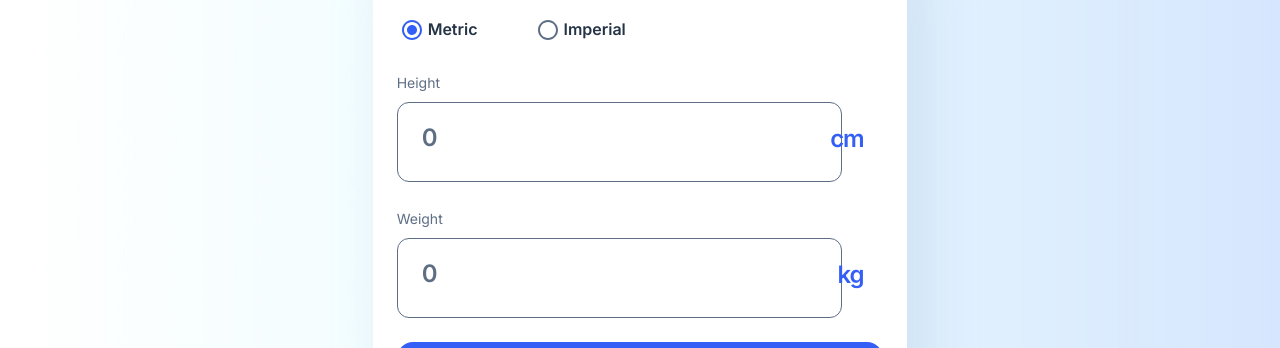
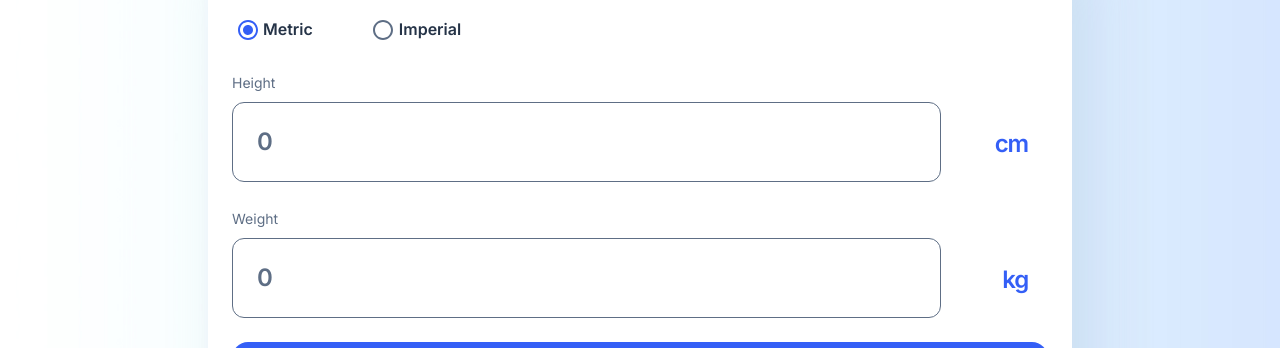
Before and after one commit to Idiru/bmi-calculator, a React (Vite) app: page / in a window 1280 px wide. Shown: the part 604-952 px from the top of the page. Built offline with nearby package versions, Linux system fonts and the light colour scheme.

Commit message:
Calculator in progress

```diff
--- a/src/App.css
+++ b/src/App.css
@@ -98,7 +98,16 @@ input {
   margin-top: 8px;
   height: 30px;
   width: 80%;
+}
 
+input[type="text"] {
+  color: #253347;
+  font-family: "Inter";
+  font-size: 24px;
+  font-style: normal;
+  font-weight: 600;
+  line-height: 29px; /* 120.833% */
+  letter-spacing: -1.2px;
 }
 
 input::placeholder {
@@ -109,9 +118,7 @@ input::placeholder {
   font-weight: 600;
   line-height: 29px; /* 120.833% */
   letter-spacing: -1.2px;
-
 }
-
 
 .unit {
   color: #345ff6;
@@ -126,6 +133,7 @@ input::placeholder {
 .input-container {
   position: relative;
   display: inline-block;
+  width: 100%;
 }
 
 .input-container input {
@@ -135,10 +143,27 @@ input::placeholder {
 .input-container .unit {
   position: absolute;
   right: 20px; /* Positionner l'unité à droite */
-  top: 50%;
+  top: 54%;
   transform: translateY(-50%);
   pointer-events: none; /* Empêche les interactions avec le texte de l'unité */
   color: #345ff6; /* Couleur du texte de l'unité */
+}
+
+.input-left {
+  margin-right: 24px;
+}
+
+.unit-left {
+  left: 30% !important;
+}
+
+.input-container-2nd {
+  padding-bottom: 24px;
+}
+
+.imperial-container-inputs {
+  display: flex;
+  width: 100%;
 }
 
 .welcome-card {
@@ -169,5 +194,14 @@ input::placeholder {
   font-weight: 400;
   line-height: 150%; /* 21px */
   text-align: left;
+}
 
+.bmi {
+  color: var(--colors-white, #fff);
+  font-family: Inter;
+  font-size: 48px;
+  font-style: normal;
+  font-weight: 600;
+  line-height: 110%; /* 52.8px */
+  letter-spacing: -2.4px;
 }
--- a/src/components/Calculator.tsx
+++ b/src/components/Calculator.tsx
@@ -1,13 +1,58 @@
+import React from 'react';
 import Radio from '@mui/material/Radio';
-import React from 'react';
 
 export default function Calculator() {
+    const [selectedValue, setSelectedValue] = React.useState('a');
+    const [height, setHeight] = React.useState("");
+    const [weight, setWeight] = React.useState("");
+    const [bmi, setBmi] = React.useState(null);
+    const [idealWeightRange, setIdealWeightRange] = React.useState(null);
 
-    const [selectedValue, setSelectedValue] = React.useState('a');
 
     const handleChange = (event) => {
         setSelectedValue(event.target.value);
     };
+
+    const handleHeightChange = (event) => {
+        const value = event.target.value.replace(/[^0-9]/g, '');
+        setHeight(value);
+    };
+
+    const handleWeightChange = (event) => {
+        const value = event.target.value.replace(/[^0-9]/g, ''); // Permet uniquement les chiffres
+        setWeight(value);
+    };
+
+    const handleFocus = (event) => {
+        if (event.target.value === '0') {
+            event.target.value = '';
+        }
+    };
+
+    const calculateBMI = () => {
+        if (selectedValue === "a") {
+            const heightInMeters = height / 100;
+            const result = (weight / (heightInMeters * heightInMeters)).toFixed(2);
+            setBmi(result);
+
+            const minWeight = 18.5 * (heightInMeters ** 2);
+            const maxWeight = 24.9 * (heightInMeters ** 2);
+            setIdealWeightRange(`${minWeight.toFixed(1)} kg - ${maxWeight.toFixed(1)} kg`);
+
+        } else if (selectedValue === "b" && height && weight) {
+            // Calcul pour le système impérial
+            const [feet, inches] = height.split("'").map(Number);
+            const totalInches = feet * 12 + inches;
+            const heightInMeters = totalInches * 0.0254;
+            const weightInKg = weight * 0.453592;
+            const result = (weightInKg / (heightInMeters * heightInMeters)).toFixed(2);
+            setBmi(result);
+        }
+    };
+
+    React.useEffect(() => {
+        calculateBMI();
+    }, [height, weight, selectedValue]);
 
     return (
         <div className="container-calculator">
@@ -23,7 +68,7 @@ export default function Calculator() {
                         sx={{
                             width: "31px",
                             height: "31px",
-                            ".css-1qiat4j": {color: selectedValue === "a" ? "#345FF6" : "#5e6e85"},
+                            ".css-1qiat4j": { color: selectedValue === "a" ? "#345FF6" : "#5e6e85" },
                         }}
                     />Metric
                 </div>
@@ -37,26 +82,76 @@ export default function Calculator() {
                         sx={{
                             width: "31px",
                             height: "31px",
-                            ".css-1qiat4j": {color: selectedValue === "b" ? "#345FF6" : "#5e6e85"},
+                            ".css-1qiat4j": { color: selectedValue === "b" ? "#345FF6" : "#5e6e85" },
                         }}
-
                     />Imperial
                 </div>
             </div>
+            {selectedValue === "a" ? (
+                <div>
                     <div className='input-container'>
                         <label htmlFor="">Height</label><br />
-                <input type="text" placeholder="0" /><br />
+                        <input type="text" placeholder="0" value={height} onChange={handleHeightChange} onFocus={handleFocus} /><br />
                         <span className='unit'>cm</span>
                     </div>
                     <div className='input-container'>
                         <label htmlFor="">Weight</label><br />
-                <input type="text" placeholder="0" /><br />
+                        <input type="text" placeholder="0" value={weight} onChange={handleWeightChange} onFocus={handleFocus} /><br />
                         <span className='unit'>kg</span>
                     </div>
+                </div>
+            ) : (
+                <div>
+                    <div className='input-container'>
+                        <div className='imperial-container'>
+                            <label htmlFor="">Height</label><br />
+                            <div className='imperial-container-inputs'>
+                                <input className='input-left' type="text" min="0" placeholder="0" /><br />
+                                <span className='unit unit-left'>ft</span>
+                                <input type="text" min="0" placeholder="0" /><br />
+                                <span className='unit'>in</span>
+                            </div>
+                        </div>
+                    </div>
+                    <div className='input-container input-container-2nd'>
+                        <label htmlFor="">Weight</label><br />
+                        <div className='imperial-container-inputs'>
+                            <input className='input-left' type="text" min="0" placeholder="0" /><br />
+                            <span className='unit unit-left'>st</span>
+                            <input type="text" min="0" placeholder="0" /><br />
+                            <span className='unit'>lbs</span>
+                        </div>
+                    </div>
+                </div>
+            )}
+            {height === 0 || weight === 0 || height === "" || weight === "" ? (
                 <div className='welcome-card'>
                     <span className='welcome-card-title'>Welcome!</span>
-                <p>Enter your height and weight and you’ll see your BMI result here</p>
+                    <p>Enter your height and weight and you’ll see your BMI result here.</p>
                 </div>
+            ) : height === 0 ? (
+                <div className='welcome-card'>
+                    <span className='welcome-card-title'>Missing Information</span>
+                    <p>Please enter your height to calculate your BMI.</p>
                 </div>
-    )
+            ) : weight === 0 ? (
+                <div className='welcome-card'>
+                    <span className='welcome-card-title'>Missing Information</span>
+                    <p>Please enter your weight to calculate your BMI.</p>
+                </div>
+            ) : height <= 0 || weight <= 0 ? (
+                <div className='welcome-card'>
+                    <span className='welcome-card-title'>Invalid Input</span>
+                    <p>Please enter valid positive numbers for height and weight.</p>
+                </div>
+            ) : (
+                <div className='welcome-card'>
+                    <span className='welcome-card-title'>Your BMI is...</span>
+                    <span className='bmi'>{bmi}</span>
+                    <p>Your BMI suggests you’re a healthy weight. Your ideal weight is between {idealWeightRange}.</p>
+                </div>
+            )}
+
+        </div>
+    );
 }
```
Also changed, not shown: src/components/script.js (added). Lines whose indentation alone changed are shown as unchanged.
